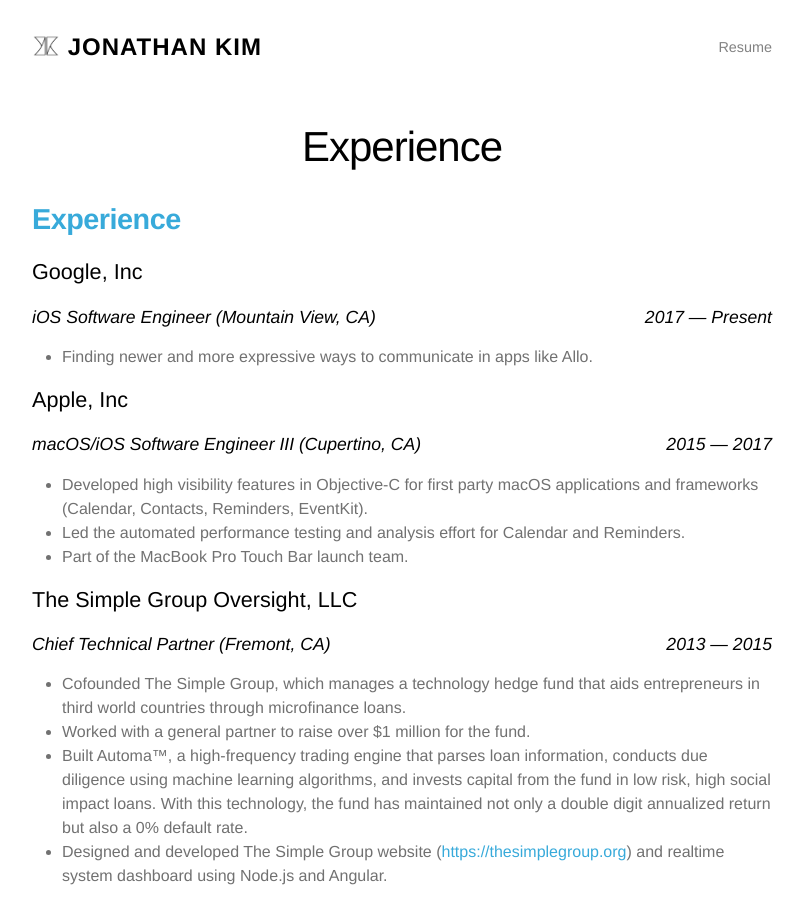
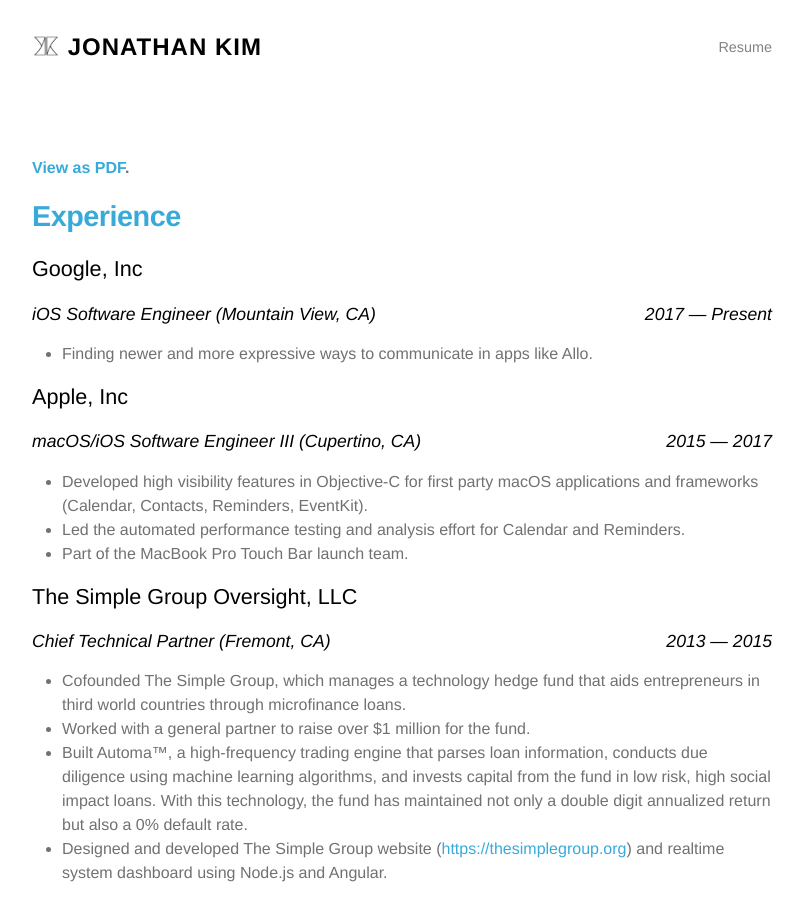
Before and after one commit to jonathanekim/jonathanekim.github.io, a Jekyll site: the page built from media/resume_raw.md, in a window 1280 px wide and 900 px high. Shown: the whole window, without its empty margins (238-1042 px from the left). Built offline with Jekyll 4.4.1, drawn with Linux system fonts in a browser that asks for light colours; our own code applies the rules of GitHub Pages for plain Markdown files.

Commit message:
Add resume PDF.

```diff
--- a/media/resume_raw.md
+++ b/media/resume_raw.md
@@ -1,3 +1,5 @@
+**[View as PDF]({{"media/Jonathan Kim Resume 2017a.pdf" | relative_url}}).**
+
 ## Experience
 
 ### Google, Inc
```
Also changed, not shown: 1 other file.
